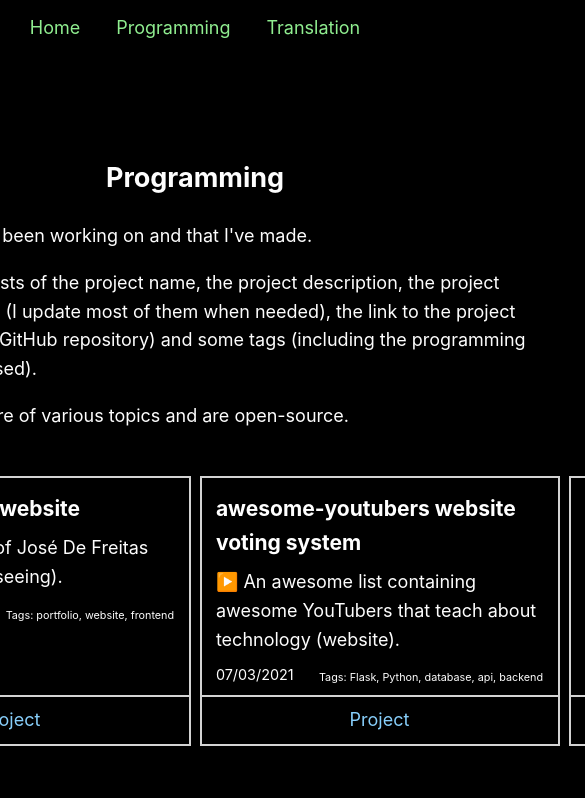
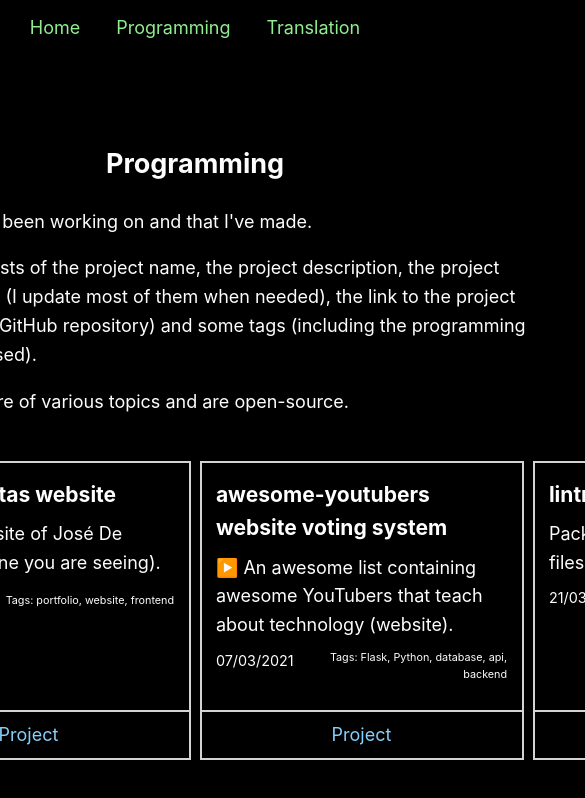
Before and after one commit to JoseDeFreitas/JoseDeFreitas-website, a Next.js app: page /portfolio/programming in a window 390 px wide. Shown: the top 798 px of the page, 585 px wide, since content can reach past the window. Built offline with nearby package versions, Linux system fonts and the light colour scheme.

Commit message:
Create media queries section

```diff
--- a/styles/global.scss
+++ b/styles/global.scss
@@ -157,7 +157,7 @@ img {
         grid-gap: .5em;
 
         .card {
-            width: 20em;
+            width: 18em;
             height: auto;
             border: 2px solid #d3d3d3;
             padding: .8em;
@@ -224,3 +224,11 @@ img {
         }
     }
 }
+
+// Media queries
+
+@media screen and (max-width: 800px) {
+    .column {
+        width: 50%;
+    }
+}
```
